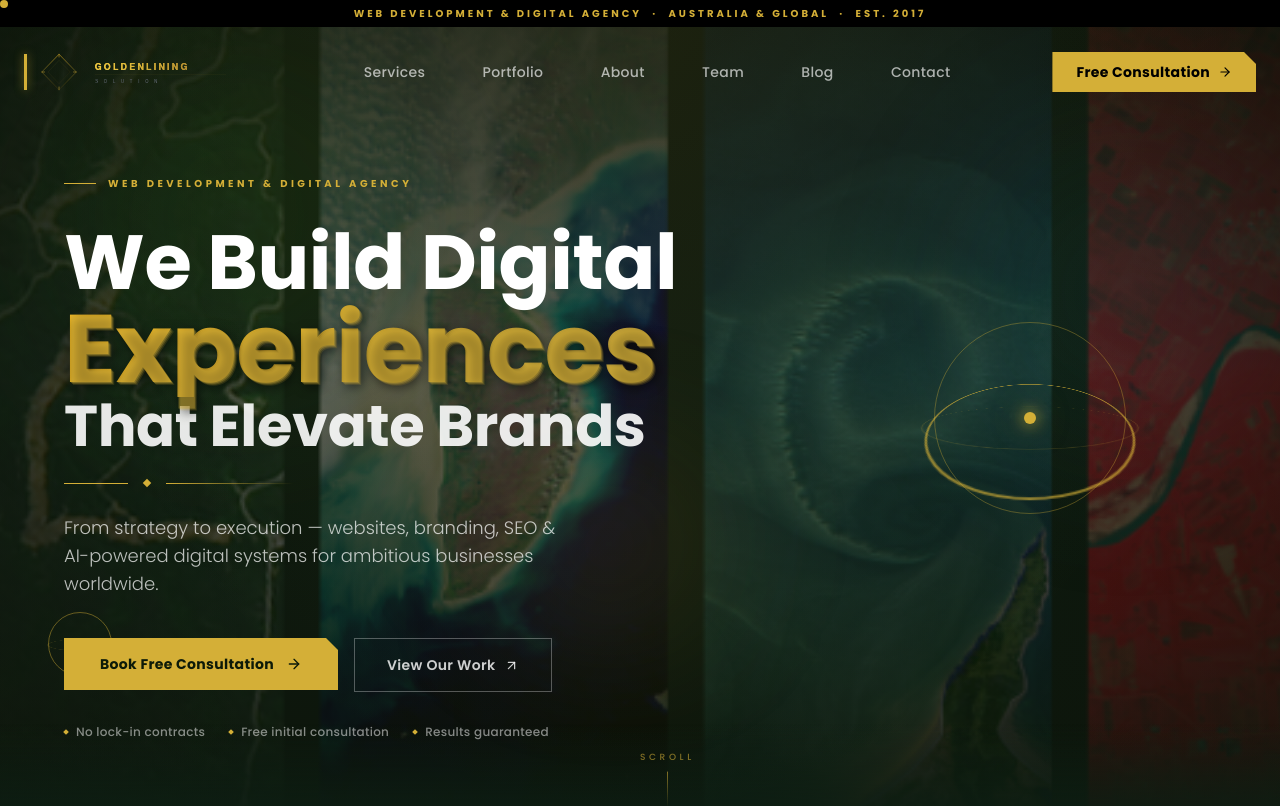
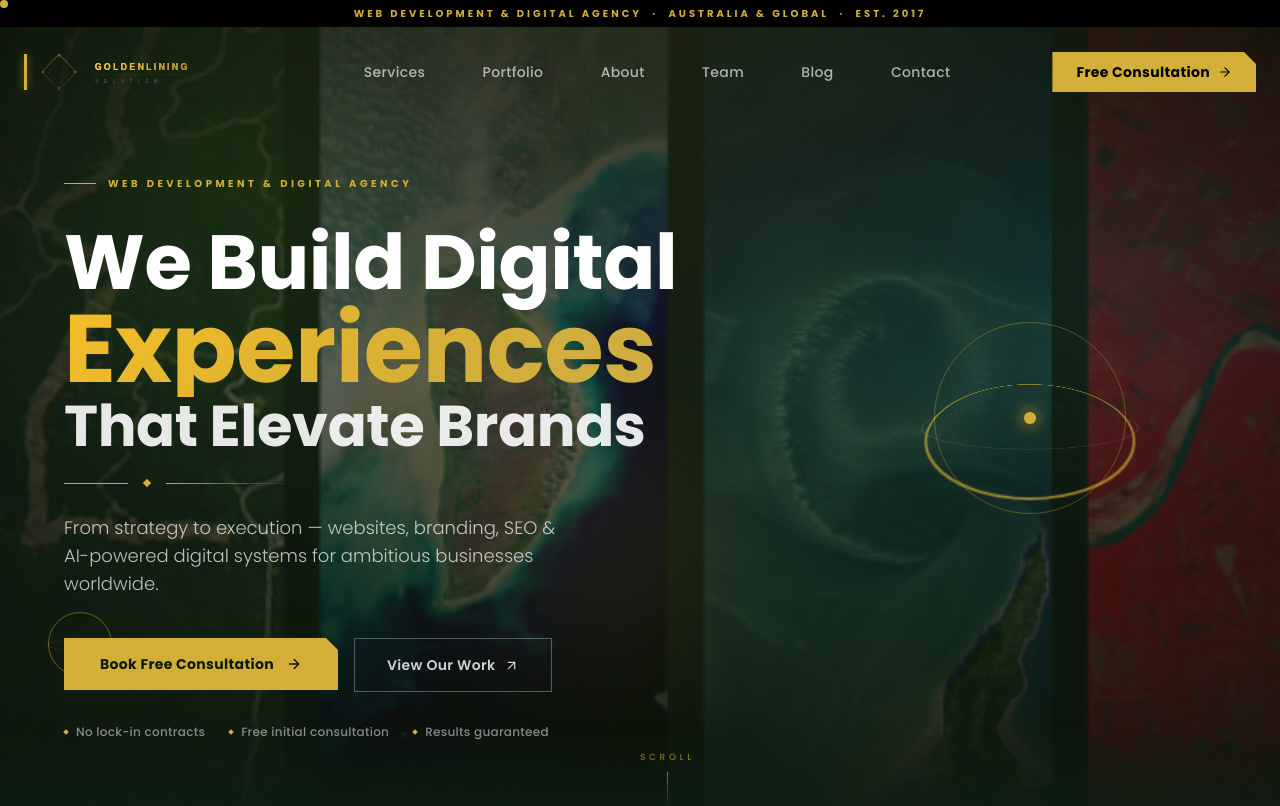
Before and after one commit to sagor-ops/goldenlining-solution, a Next.js app: page / in a window 1280 px wide. Shown: the top 806 px of the page. Built offline with nearby package versions, Linux system fonts and the light colour scheme.

Commit message:
latest changes

```diff
--- a/components/Hero.tsx
+++ b/components/Hero.tsx
@@ -109,9 +109,9 @@ export default function Hero() {
           style={{ perspective: "400px" }}
         >
           {[
-            { color: "rgba(212,175,55,0.65)", dur: 9,  anim: "spin-3d-y", w: 2 },
+            { color: "rgba(212,175,55,0.65)", dur: 9, anim: "spin-3d-y", w: 2 },
             { color: "rgba(212,175,55,0.35)", dur: 14, anim: "spin-3d-x", w: 1 },
-            { color: "rgba(212,175,55,0.2)",  dur: 19, anim: "spin-3d-z", w: 1 },
+            { color: "rgba(212,175,55,0.2)", dur: 19, anim: "spin-3d-z", w: 1 },
           ].map((r, i) => (
             <div
               key={i}
@@ -174,7 +174,7 @@ export default function Hero() {
                 We Build Digital
               </span>
               <span
-                className="block gold-text-animated text-3d"
+                className="block gold-text-animated"
                 style={{ fontSize: "clamp(3rem, 7.5vw, 6.5rem)", transform: "translateZ(30px)", lineHeight: 1 }}
               >
                 Experiences
```
Also changed, not shown: components/ProcessTimeline.tsx (line endings or trailing spaces).
